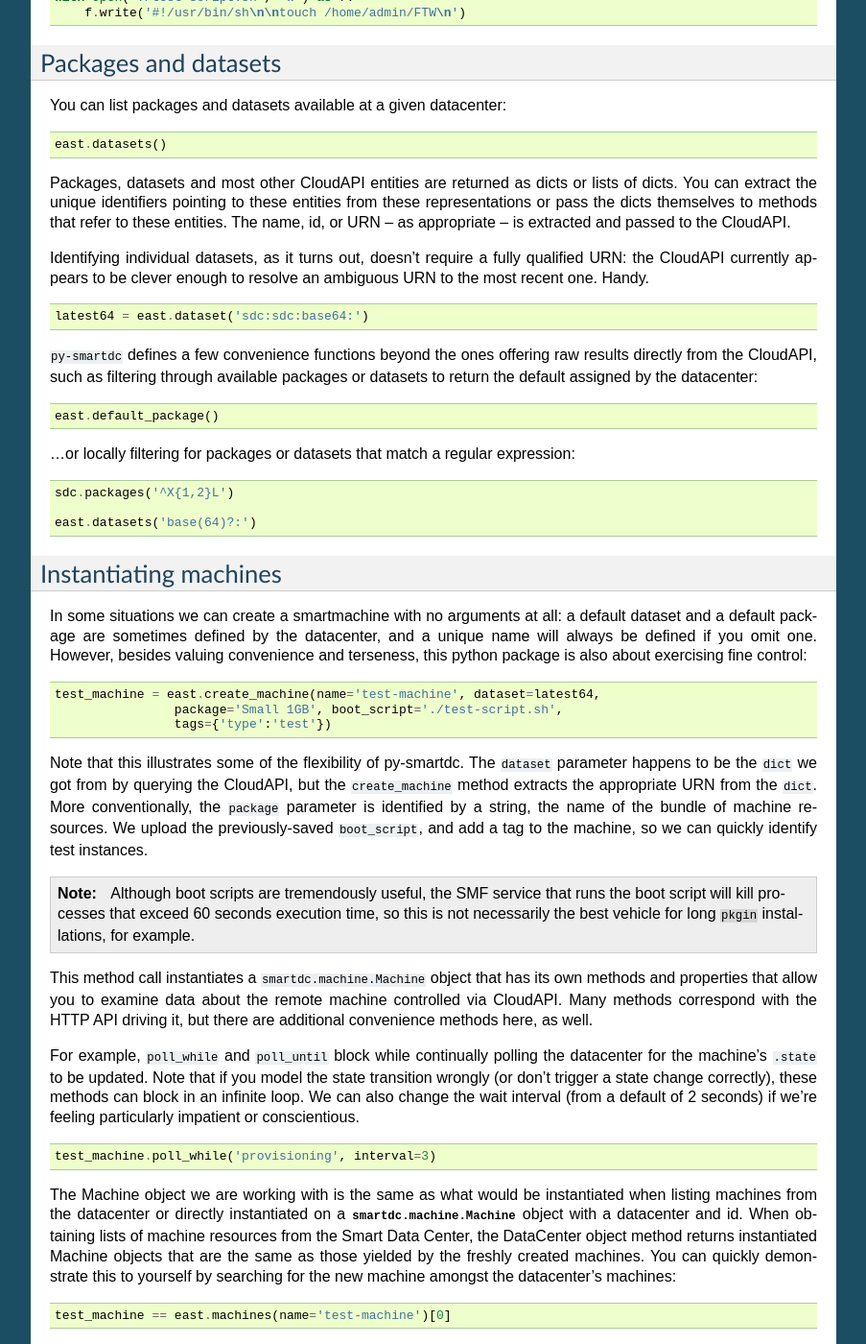
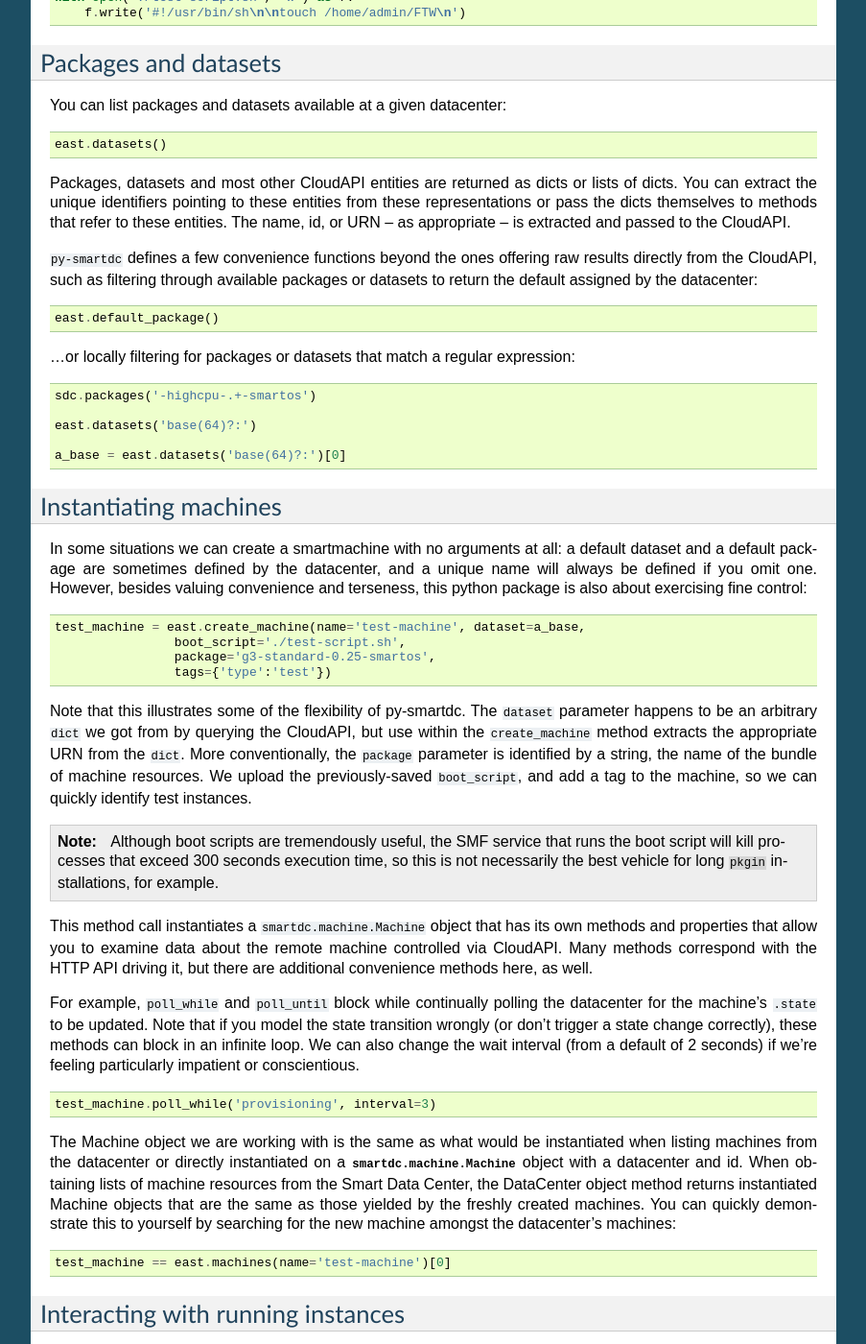
Before and after one commit to atl/py-smartdc, a Sphinx documentation site: the page built from docs/tutorial.rst, in a window 1280 px wide and 1400 px high, scrolled down 721 px. Shown: the whole window at 96% size, without its empty margins (198-1101 px from the left). Built offline with Sphinx 7.4.7, drawn with Linux system fonts in a browser that asks for light colours; the version number could not be read and is left out.

Commit message:
README and tutorial changes, excising dodgy partial URN practice and other old conveniences

```diff
--- a/CHANGES.rst
+++ b/CHANGES.rst
@@ -1,10 +1,11 @@
 Changes
 -------
 
-0.1.13 (2013-0n-mm)
+0.1.13 (2013-06-13)
 ~~~~~~~~~~~~~~~~~~~
 * Changes to allow for connections to vmwebadm hubs
 * Be resilient to IP addresses not being present immediately on creation
+* Adapt documentation to allow for late v6.5 API deployment changes
 
 0.1.12 (2013-01-08)
 ~~~~~~~~~~~~~~~~~~~
--- a/README.rst
+++ b/README.rst
@@ -86,8 +86,8 @@ of 0.03USD::
 
     sdc.datasets()
 
-    sm = sdc.create_machine(name='test', dataset='sdc:sdc:standard:',
-          package='Extra Small 512 MB')
+    sm = sdc.create_machine(name='test', dataset='sdc:sdc:standard:1.0.7',
+          package='g3-standard-0.25-smartos')
 
     sm.poll_until('running')
 
--- a/docs/tutorial.rst
+++ b/docs/tutorial.rst
@@ -53,14 +53,6 @@ entities from these representations or pass the dicts themselves to methods
 that refer to these entities. The name, id, or URN -- as appropriate -- is
 extracted and passed to the CloudAPI.
 
-Identifying individual datasets, as it turns out, doesn't require a fully
-qualified URN: the CloudAPI currently appears to be clever enough to resolve
-an ambiguous URN to the most recent one. Handy.
-
-::
-
-    latest64 = east.dataset('sdc:sdc:base64:')
-
 ``py-smartdc`` defines a few convenience functions beyond the ones offering
 raw results directly from the CloudAPI, such as filtering through available
 packages or datasets to return the default assigned by the datacenter::
@@ -70,9 +62,11 @@ packages or datasets to return the default assigned by the datacenter::
 ...or locally filtering for packages or datasets that match a regular
 expression::
 
-    sdc.packages('^X{1,2}L')
+    sdc.packages('-highcpu-.+-smartos')
 
     east.datasets('base(64)?:')
+
+    a_base = east.datasets('base(64)?:')[0]
 
 Instantiating machines
 ----------------------
@@ -83,20 +77,21 @@ and a unique name will always be defined if you omit one. However, besides
 valuing convenience and terseness, this python package is also about
 exercising fine control::
 
-    test_machine = east.create_machine(name='test-machine', dataset=latest64,
-                    package='Small 1GB', boot_script='./test-script.sh',
+    test_machine = east.create_machine(name='test-machine', dataset=a_base,
+                    boot_script='./test-script.sh',
+                    package='g3-standard-0.25-smartos',
                     tags={'type':'test'})
 
 Note that this illustrates some of the flexibility of py-smartdc. The
-``dataset`` parameter happens to be the ``dict`` we got from by querying the
-CloudAPI, but the ``create_machine`` method extracts the appropriate URN from
-the ``dict``. More conventionally, the ``package`` parameter is identified by
-a string, the name of the bundle of machine resources. We upload the
-previously-saved ``boot_script``, and add a tag to the machine, so we can quickly
-identify test instances.
+``dataset`` parameter happens to be an arbitrary ``dict`` we got from by
+querying the CloudAPI, but use within the ``create_machine`` method extracts
+the appropriate URN from the ``dict``. More conventionally, the ``package``
+parameter is identified by a string, the name of the bundle of machine
+resources. We upload the previously-saved ``boot_script``, and add a tag to
+the machine, so we can quickly identify test instances.
 
 .. Note:: Although boot scripts are tremendously useful, the SMF service that
-   runs the boot script will kill processes that exceed 60 seconds execution
+   runs the boot script will kill processes that exceed 300 seconds execution
    time, so this is not necessarily the best vehicle for long ``pkgin``
    installations, for example.
 
```
